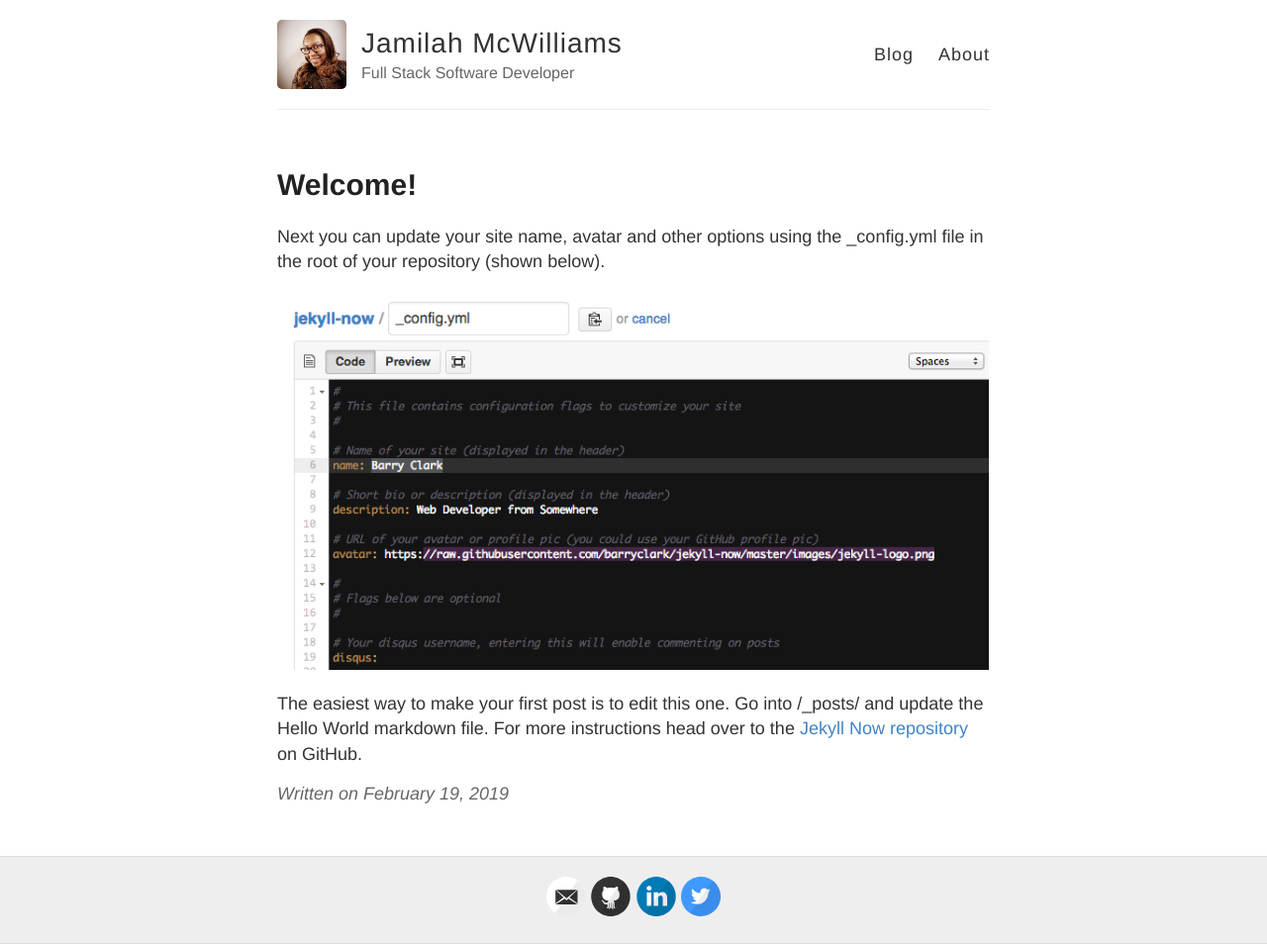
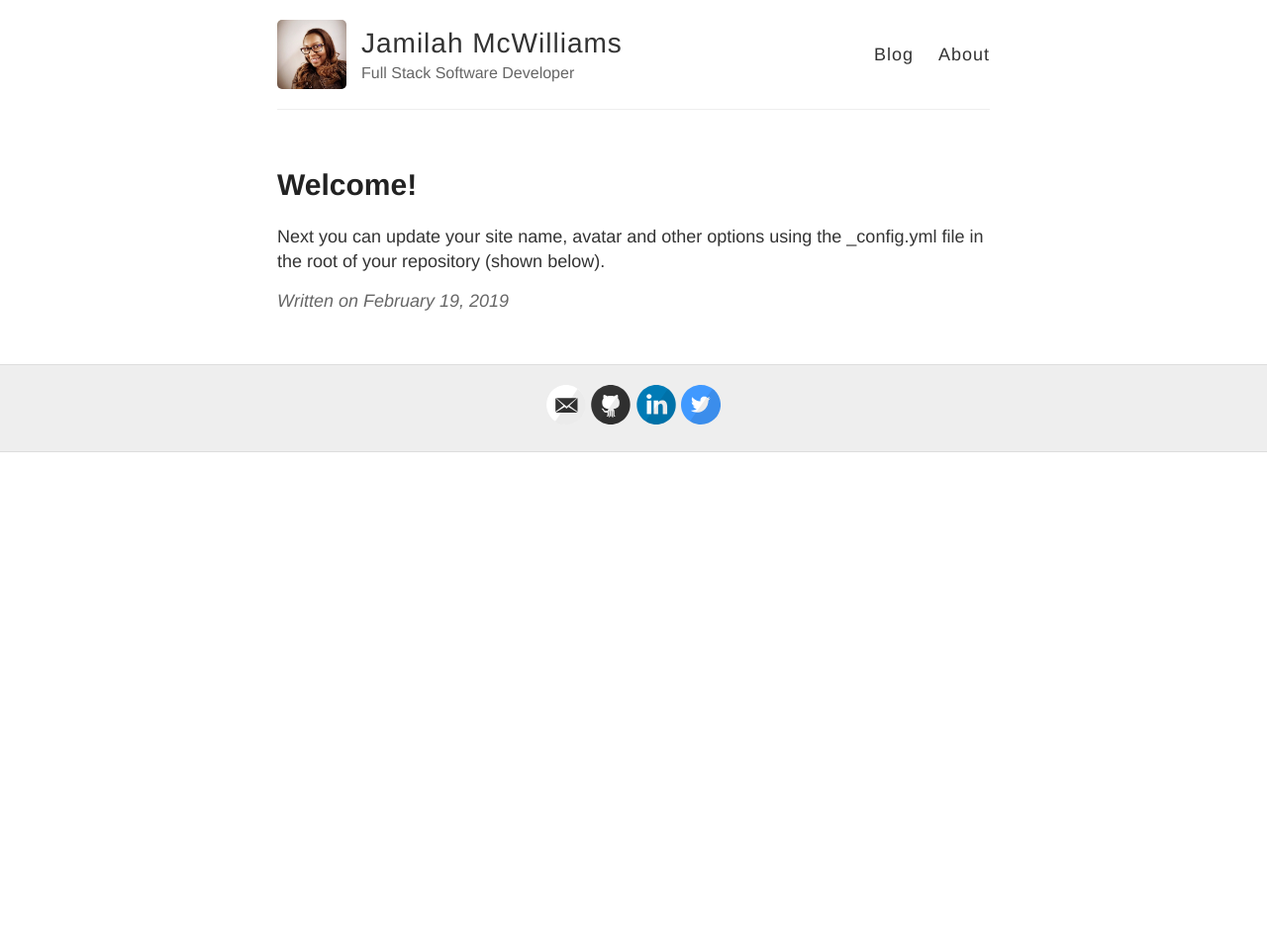
Before and after one commit to thejamilah/thejamilah.github.io, a Jekyll site: the page built from _posts/2019-2-19-Welcome.md, in a window 1280 px wide. Shown: the whole page at 99% size. Built offline with Jekyll 4.4.1, drawn with Linux system fonts in a browser that asks for light colours; after the commit the page ends 900 px from its top, so only the background shows below that.

Commit message:
initial post update

```diff
--- a/_posts/2019-2-19-Welcome.md
+++ b/_posts/2019-2-19-Welcome.md
@@ -5,6 +5,6 @@ title: Welcome!
 
 Next you can update your site name, avatar and other options using the _config.yml file in the root of your repository (shown below).
 
-![_config.yml]({{ site.baseurl }}/images/config.png)
+<!-- ![_config.yml]({{ site.baseurl }}/images/config.png) -->
 
-The easiest way to make your first post is to edit this one. Go into /_posts/ and update the Hello World markdown file. For more instructions head over to the [Jekyll Now repository](https://github.com/barryclark/jekyll-now) on GitHub.
+<!-- The easiest way to make your first post is to edit this one. Go into /_posts/ and update the Hello World markdown file. For more instructions head over to the [Jekyll Now repository](https://github.com/barryclark/jekyll-now) on GitHub. -->
```
